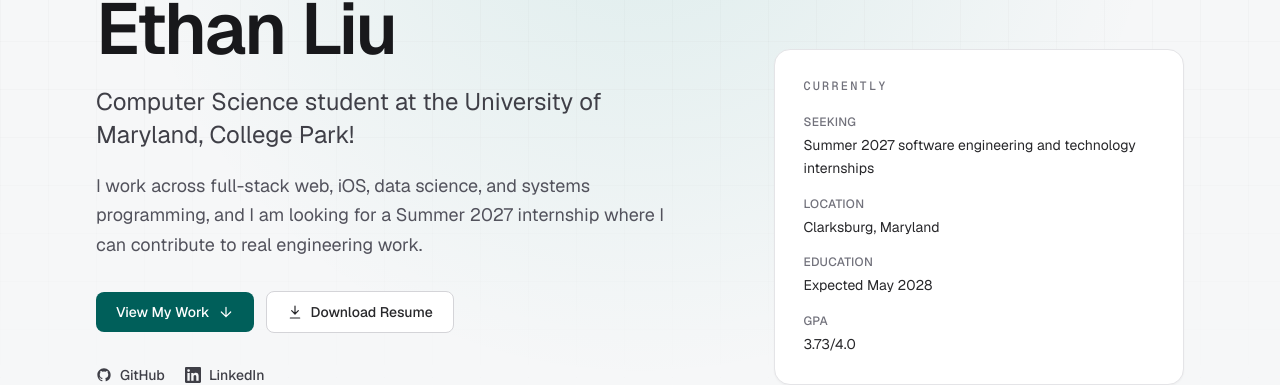
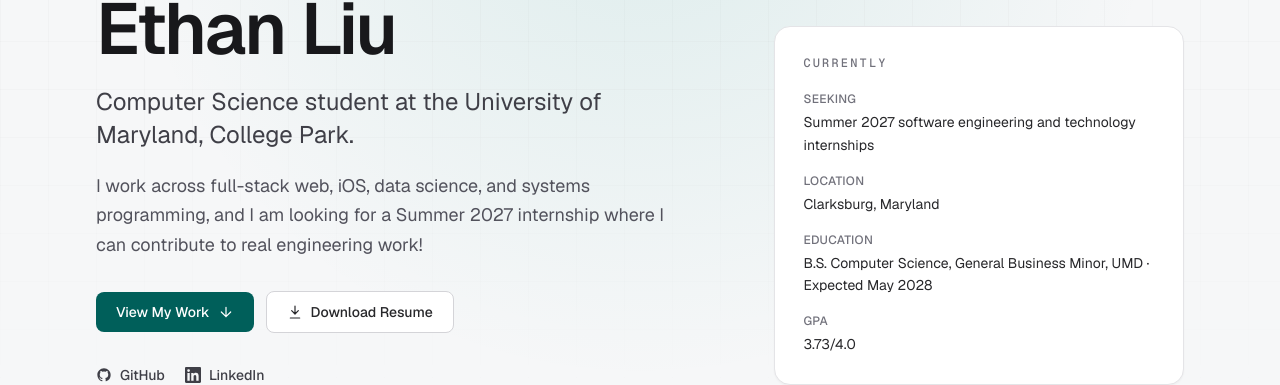
Before and after one commit to Eliu1117/Eliu1117.github.io, a Next.js app: page / in a window 1280 px wide. Shown: the part 216-601 px from the top of the page. Built offline with nearby package versions, Linux system fonts and the light colour scheme; no server answers.

Commit message:
Fix hero punctuation and restore major/minor in Currently.
Keep Expected May 2028 on the education line while moving the exclamation to the intro paragraph.

```diff
--- a/src/components/Hero.tsx
+++ b/src/components/Hero.tsx
@@ -92,7 +92,7 @@ export function Hero() {
             <Fact label="Location" value={site.location} />
             <Fact
               label="Education"
-              value={`Expected ${site.graduation}`}
+              value={`${site.degree}, ${site.minor}, UMD · Expected ${site.graduation}`}
             />
             <Fact label="GPA" value={site.gpa} />
           </dl>
--- a/src/data/site.ts
+++ b/src/data/site.ts
@@ -2,10 +2,10 @@ export const site = {
   name: "Ethan Liu",
   initials: "EL",
   headline:
-    "Computer Science student at the University of Maryland, College Park!",
+    "Computer Science student at the University of Maryland, College Park.",
   shortHeadline: "CS student · Aspiring software engineer",
   intro:
-    "I work across full-stack web, iOS, data science, and systems programming, and I am looking for a Summer 2027 internship where I can contribute to real engineering work.",
+    "I work across full-stack web, iOS, data science, and systems programming, and I am looking for a Summer 2027 internship where I can contribute to real engineering work!",
   location: "Clarksburg, Maryland",
   university: "University of Maryland, College Park",
   degree: "B.S. Computer Science",
```
